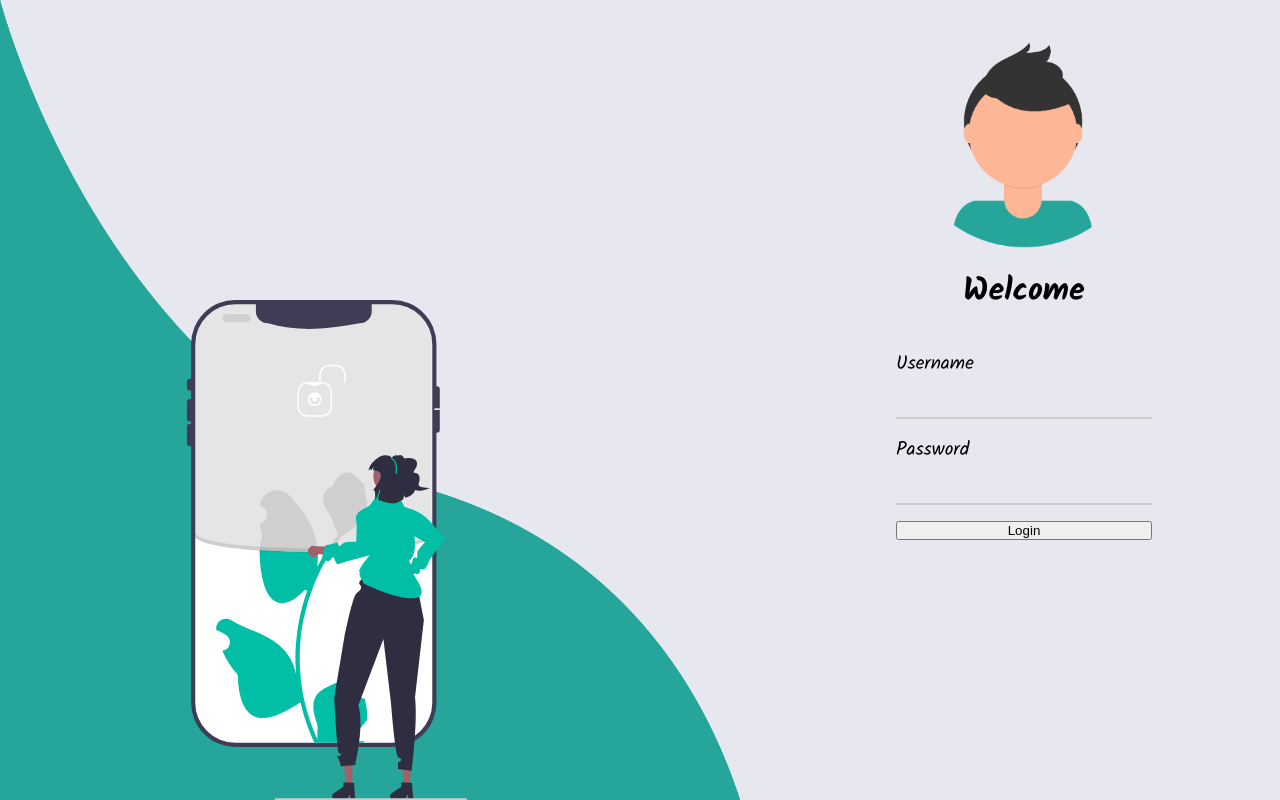
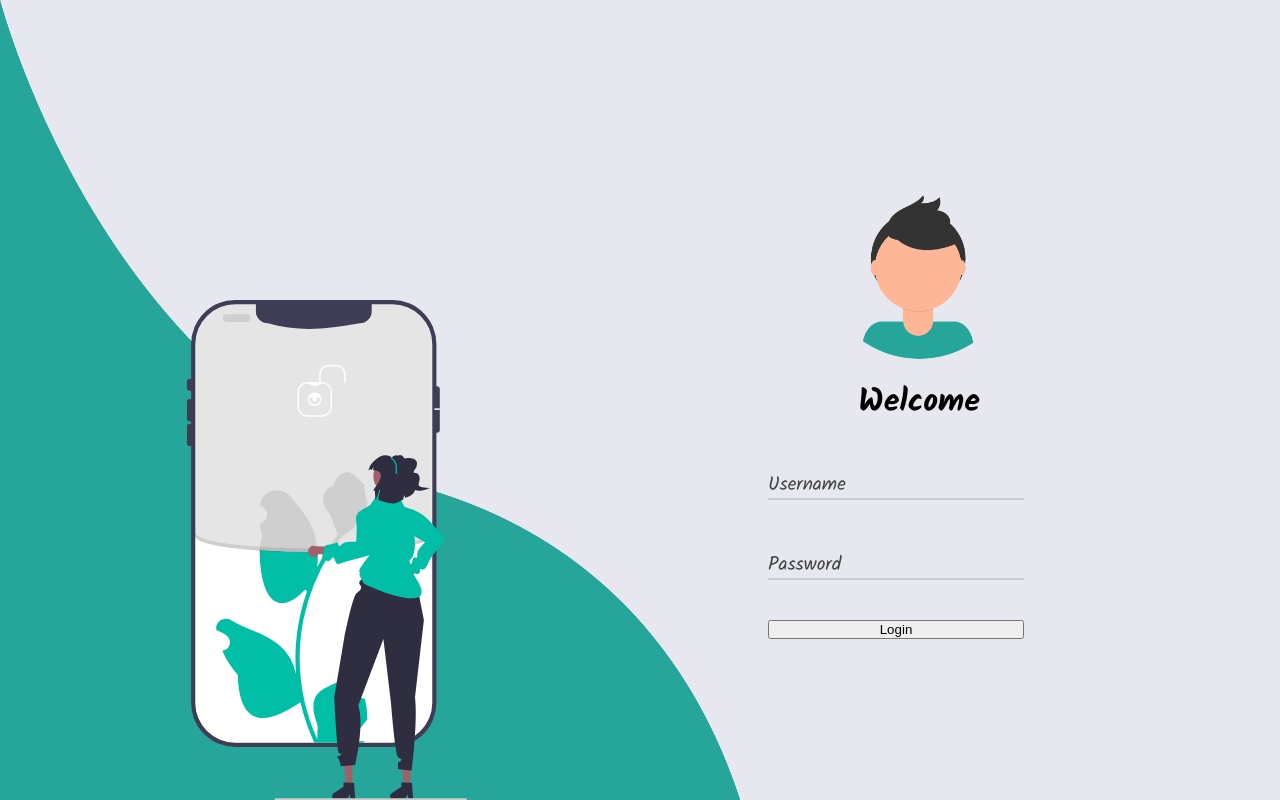
Before and after one commit to FrontEndDevo/Flying-Notes, a React (Create React App) app: page / in a window 1280 px wide. Built offline with nearby package versions, Linux system fonts and the light colour scheme.

Commit message:
Change input events handlers (onFocus & onBlur) from using useState to useReducer

```diff
--- a/src/components/Auth/Auth.jsx
+++ b/src/components/Auth/Auth.jsx
@@ -1,31 +1,73 @@
-import React, { useState } from "react";
+import React, { useReducer } from "react";
 import classes from "./Auth.module.scss";
 import auth_img from "../../assets/images/auth_img.svg";
 import avatar from "../../assets/images/avatar.png";
+
+// Initial State for input events:
+const initialState = {
+  usernameBorder: false,
+  passwordBorder: false,
+  usernameLabel: false,
+  passwordLabel: false,
+};
+
+// Username & Password events
+const inputReducer = (state, action) => {
+  switch (action.event) {
+    case "USERNAME_FOCUS":
+      return {
+        ...state,
+        usernameBorder: true,
+      };
+    case "USERNAME_BLUR":
+      return {
+        ...state,
+        usernameBorder: false,
+      };
+
+    case "PASSWORD_FOCUS":
+      return {
+        ...state,
+        passwordBorder: true,
+      };
+    case "PASSWORD_BLUR":
+      return {
+        ...state,
+        passwordBorder: false,
+      };
+
+    default:
+      return initialState;
+  }
+};
+
 const Auth = () => {
+  const [events, dispatch] = useReducer(inputReducer, initialState);
+
   // Username (onFocus & onBlur) events handlers:
-  const [isUsernameFocused, setIsUsernameFocused] = useState(false);
   const usernameFocusHandler = () => {
-    setIsUsernameFocused(true);
+    dispatch({ event: "USERNAME_FOCUS" });
   };
   const usernameBlurHandler = () => {
-    setIsUsernameFocused(false);
+    dispatch({ event: "USERNAME_BLUR" });
   };
+
   // Password (onFocus & onBlur) events handlers:
-  const [isPasswordFocused, setIsPasswordFocused] = useState(false);
   const passwordFocusHandler = () => {
-    setIsPasswordFocused(true);
+    dispatch({ event: "PASSWORD_FOCUS" });
   };
   const passwordBlurHandler = () => {
-    setIsPasswordFocused(false);
+    dispatch({ event: "PASSWORD_BLUR" });
   };
 
+  // Set username classes:
   const usernameFocus = `${classes.field} ${
-    isUsernameFocused ? classes.focus : ""
+    events.usernameBorder ? `${classes.borders} ${classes.labels}` : ""
   }`;
 
+  // Set password classes:
   const passwordFocus = `${classes.field} ${
-    isPasswordFocused ? classes.focus : ""
+    events.passwordBorder ? `${classes.borders} ${classes.labels}` : ""
   }`;
 
   return (
--- a/src/components/Auth/Auth.module.scss
+++ b/src/components/Auth/Auth.module.scss
@@ -3,7 +3,6 @@
 .auth {
   display: flex;
   height: 100vh;
-
   .wave-background {
     width: 60%;
     height: 100%;
@@ -24,7 +23,8 @@
     width: 40%;
     display: flex;
     flex-direction: column;
-    align-items: center;
+    align-items: flex-start;
+    justify-content: center;
     gap: 2rem;
 
     .user {
@@ -32,9 +32,10 @@
       flex-direction: column;
       align-items: center;
       gap: 1rem;
+      margin: 0 10%;
       img {
-        width: 250px;
-        height: 250px;
+        width: 200px;
+        height: 200px;
       }
 
       h3 {
@@ -45,7 +46,7 @@
     form {
       display: flex;
       flex-direction: column;
-      gap: 1rem;
+      gap: 2.5rem;
       width: 50%;
 
       .field {
@@ -63,10 +64,17 @@
           left: 50%;
         }
 
-        &.focus {
+        &.borders {
           &::before {
             width: 100%;
-          left: 0;
+            left: 0;
+          }
+        }
+
+        &.labels {
+          label {
+          font-size: 1rem;
+            bottom: 100%;
           }
         }
 
@@ -75,7 +83,7 @@
           height: 40px;
           border: none;
           border-bottom: 2px solid;
-          border-color: #ccc;
+          border-color: $light_gray;
           background-color: transparent;
           font-size: $med_font;
           caret-color: $light_green;
@@ -84,6 +92,11 @@
 
         label {
           font-size: $small_font;
+          position: absolute;
+          left: 0;
+          bottom: 0;
+          transition: $slow_transition;
+          color: $dark_gray;
         }
       }
 
--- a/src/styles/vars.scss
+++ b/src/styles/vars.scss
@@ -1,6 +1,7 @@
 // Colors
 $dark: #29323c;
 $dark_gray: #424242;
+$light_gray:#ccc;
 $light_white: #f2f6fa;
 $med_white: #e6e7ef;
 $dark_blue: #0077c8;
```
